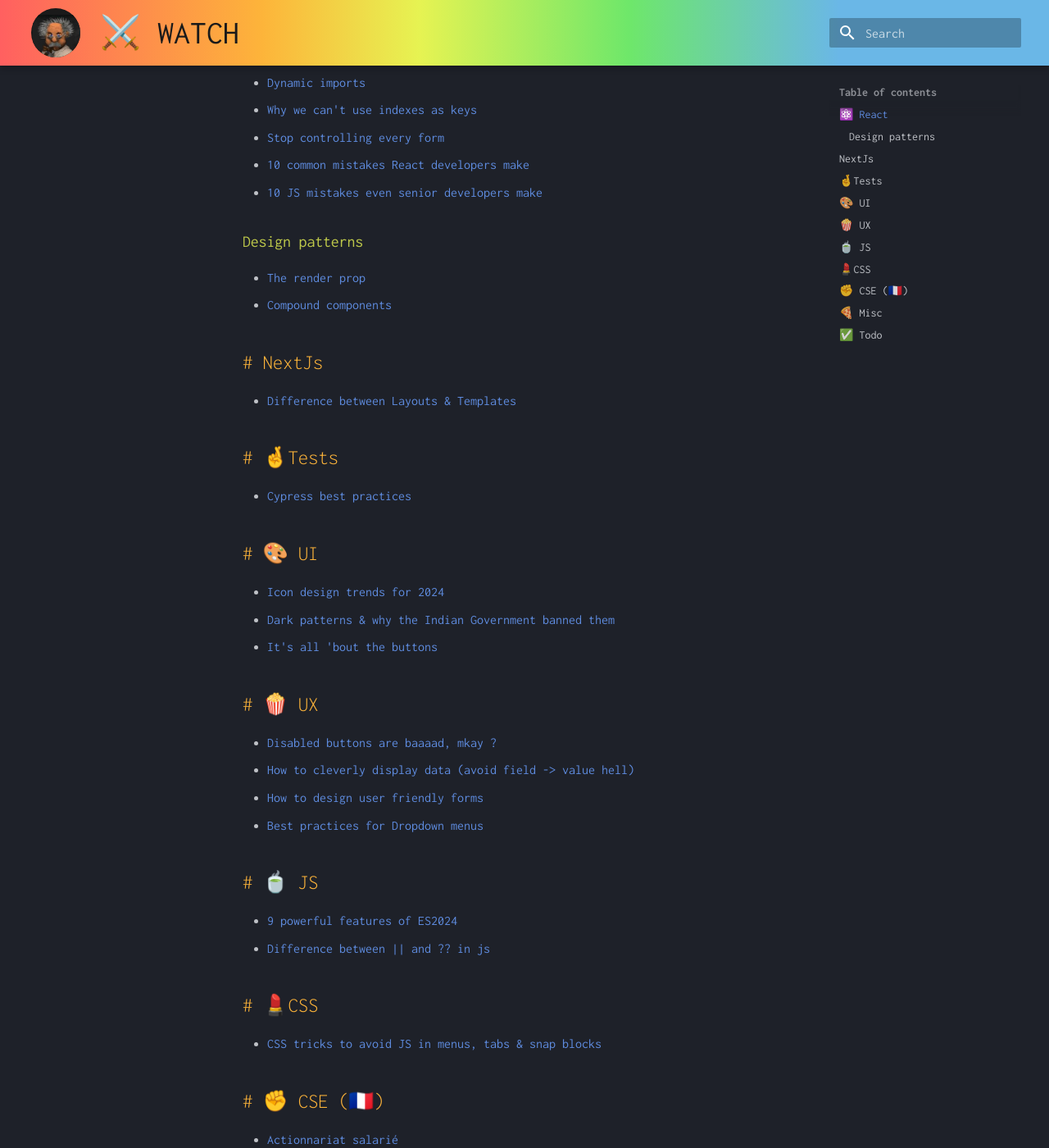
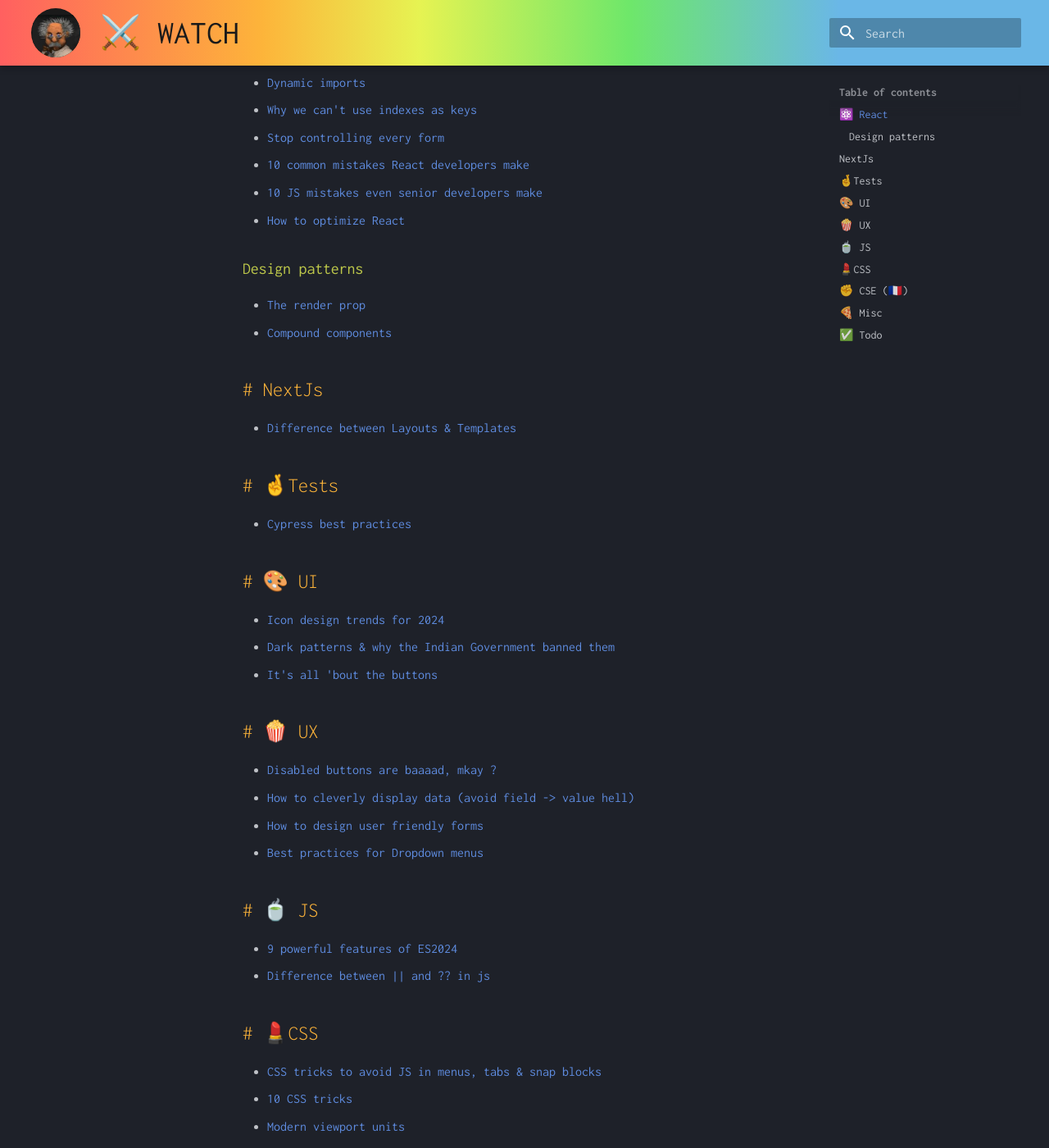
Before and after one commit to keninette/cheatsheets, an MkDocs documentation site: the page built from docs/watch/index.md, in a window 1280 px wide and 1400 px high, scrolled down 592 px. Shown: the whole window at 82% size. Built offline with MkDocs 1.6.1 and Material for MkDocs 9.7.7, drawn with Linux system fonts in a browser that asks for light colours.

Commit message:
Monday Watch (2024/09/23)

```diff
--- a/docs/watch/index.md
+++ b/docs/watch/index.md
@@ -10,6 +10,7 @@
 - [Stop controlling every form](https://mostlyfocusedmike.medium.com/stop-controlling-every-form-in-react-use-formdata-instead-c26d89409afe)
 - [10 common mistakes React developers make](https://simuratli.medium.com/10-common-mistakes-react-developers-make-and-how-to-avoid-them-53bceadc6954)
 - [10 JS mistakes even senior developers make](https://javascript.plainenglish.io/10-javascript-mistakes-even-senior-developers-make-and-how-to-avoid-them-f0e0fafdd603)
+- [How to optimize React](https://medium.com/@onix_react/react-optimization-techniques-e384b1ceb794)
 
 ### Design patterns
 - [The render prop](https://javascript.plainenglish.io/react-design-pattern-the-render-prop-208f37f9ec2e)
@@ -38,6 +39,8 @@
 
 ## 💄CSS
 - [CSS tricks to avoid JS in menus, tabs & snap blocks](https://medium.com/@bogdanfromkyiv/no-js-required-you-can-do-this-with-css-e4635e40502c)
+- [10 CSS tricks](https://medium.com/@arnoldgunter/10-css-tricks-that-saved-me-plenty-of-work-and-time-3698e69d7bac)
+- [Modern viewport units](https://medium.com/@dimeloper/viewport-height-and-width-units-in-modern-css-1cc919392fde)
 
 ## ✊ CSE (🇫🇷)
 - [Actionnariat salarié](https://www.economie.gouv.fr/entreprises/comment-fonctionne-lactionnariat-salarie)
```
